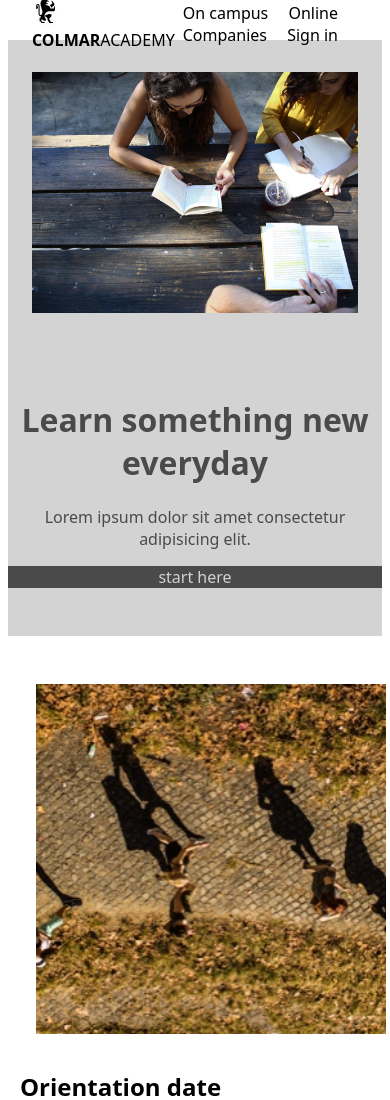
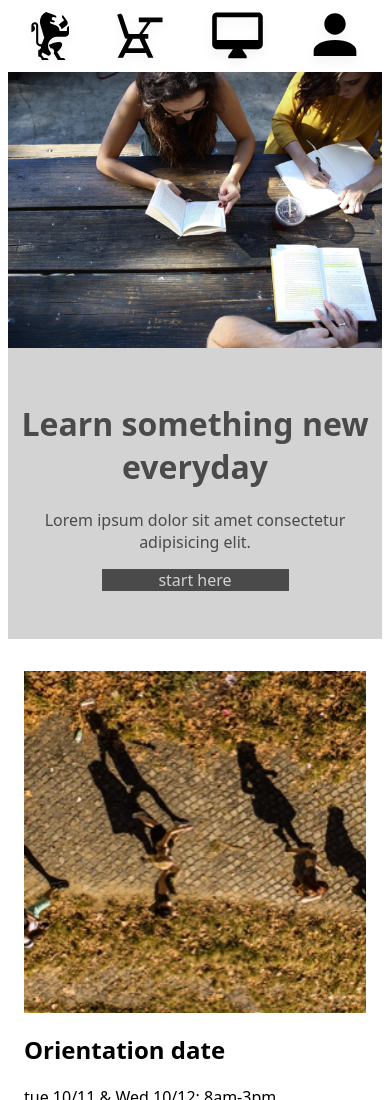
Before and after one commit to GoopyJester0135/CapstoneProject, a plain HTML site: page index.html in a window 390 px wide. Shown: the top 1100 px of the page. Drawn offline with Linux system fonts and the light colour scheme.

Commit message:
refined mobile css

```diff
--- a/index.html
+++ b/index.html
@@ -12,14 +12,27 @@
 </head>
 
 <body>
+
     <div id="banner">
         <p class="logo"><img src="resources/images/ic-logo.svg"> <strong>COLMAR</strong>ACADEMY</p>
         <div class="navagation">
             <a>On campus</a>
+
             <a>Online</a>
+
             <a>Companies</a>
+
             <a>Sign in</a>
         </div>
+    </div>
+
+    <div id="banner_mobile">
+
+        <img src="resources/images/ic-logo.svg" alt="">
+        <img src="resources/images/ic-on-campus.svg" alt="">
+        <img src="resources/images/ic-online.svg" alt="">
+        <img src="resources/images/ic-login.svg" alt="">
+
     </div>
 
     <div id="greybox">
--- a/resources/style.css
+++ b/resources/style.css
@@ -10,6 +10,12 @@ html {
     display: flex;
     justify-content: space-between;
 
+}
+
+@media only screen and (min-width: 900px) {
+    #banner_mobile {
+        display: none;
+    }
 }
 
 .navagation a {
@@ -208,12 +214,39 @@ html {
 
 
 @media only screen and (max-width: 900px) {
-    #greybox{
+
+    #banner {
+        display: none;
+    }
+
+    #banner_mobile {
+        display: flex;
+        justify-content: space-around;
+        height: 64px;
+    }
+
+    #banner_mobile img {
+        scale: auto
+    }
+
+    #banner .navagation a {
+        display: none;
+    }
+
+
+    #greybox {
         flex-direction: column;
     }
+
     #greybox .left {
         width: auto;
+        padding: 0px 0px;
     }
+
+    #greybox .left img {
+        width: 100%;
+    }
+
 
     #greybox .right {
         margin: 32px auto;
@@ -223,6 +256,10 @@ html {
 
     #greybox .right div {
         text-align: center;
+    }
+
+    #greybox .right .button {
+        margin: 0px 25%;
     }
 
 
@@ -235,25 +272,32 @@ html {
     }
 
     #information .right {
+        margin: 16px;
         width: auto;
-        display: flex;
-        flex-direction: column;
     }
 
     #information .right .box {
+        display: flex;
         flex-direction: column;
-        width: auto;
-
+        margin: 16px 0px;
     }
 
+    .box:hover {
+        background-color: lightgray;
+    }
+
+
     #information .right .box img {
-        width: 100%;
+        padding: 0px;
+        width: auto;
+        height: auto;
     }
 
 
     #information .right .text {
+        text-align: left;
+        margin: auto 0px;
         width: auto;
-
     }
 
 
@@ -281,7 +325,7 @@ html {
         background-color: lightgray;
     }
 
-    #boxes .box:hover{
+    #boxes .box:hover {
         background-color: grey;
     }
 
@@ -295,7 +339,7 @@ html {
 
 
     #start_learning .box h6 {
-       display: none;
+        display: none;
     }
 
     #start_learning .box p {
@@ -306,7 +350,7 @@ html {
 
 
 
-    #thesis{
+    #thesis {
         margin: 32px 0px;
     }
 
```
